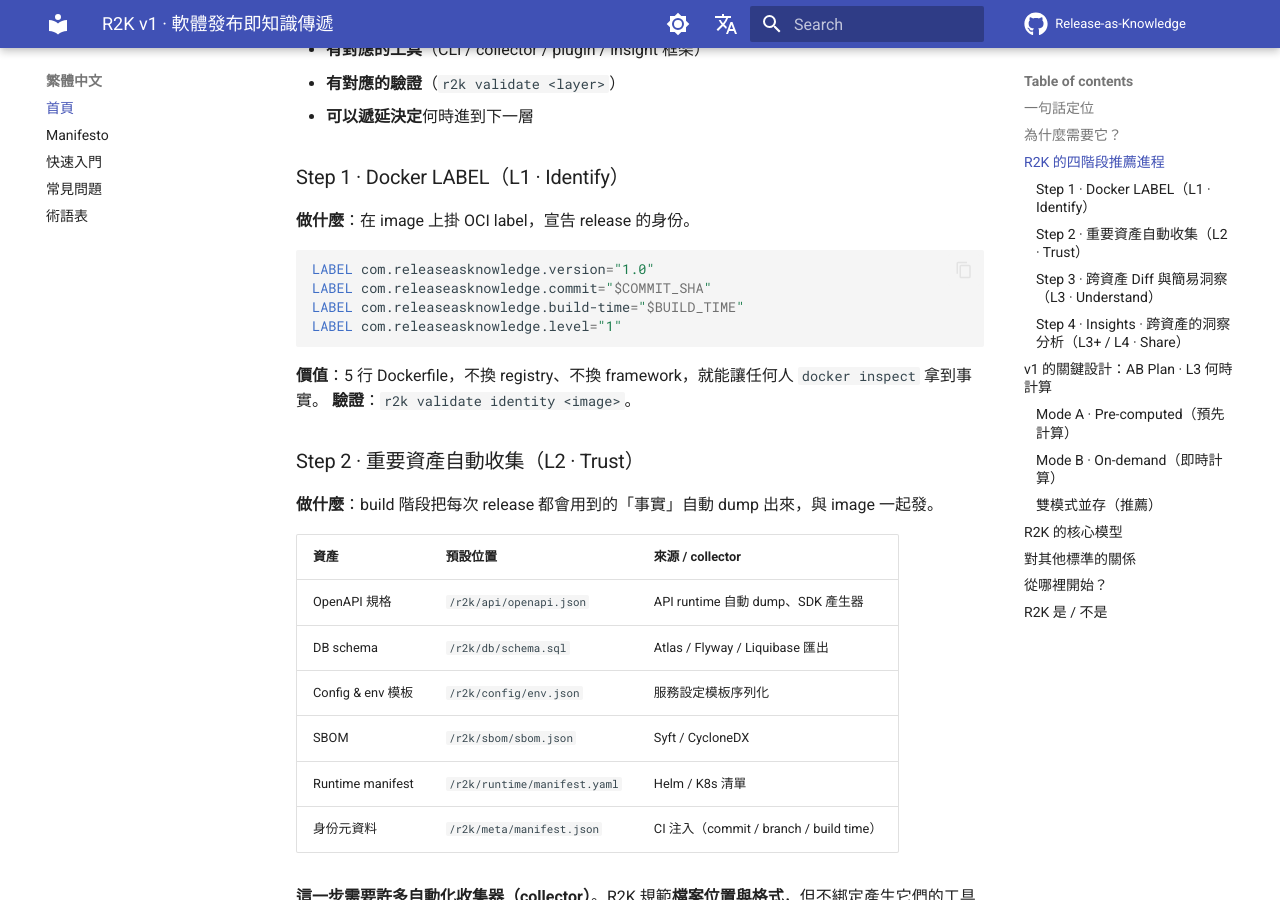
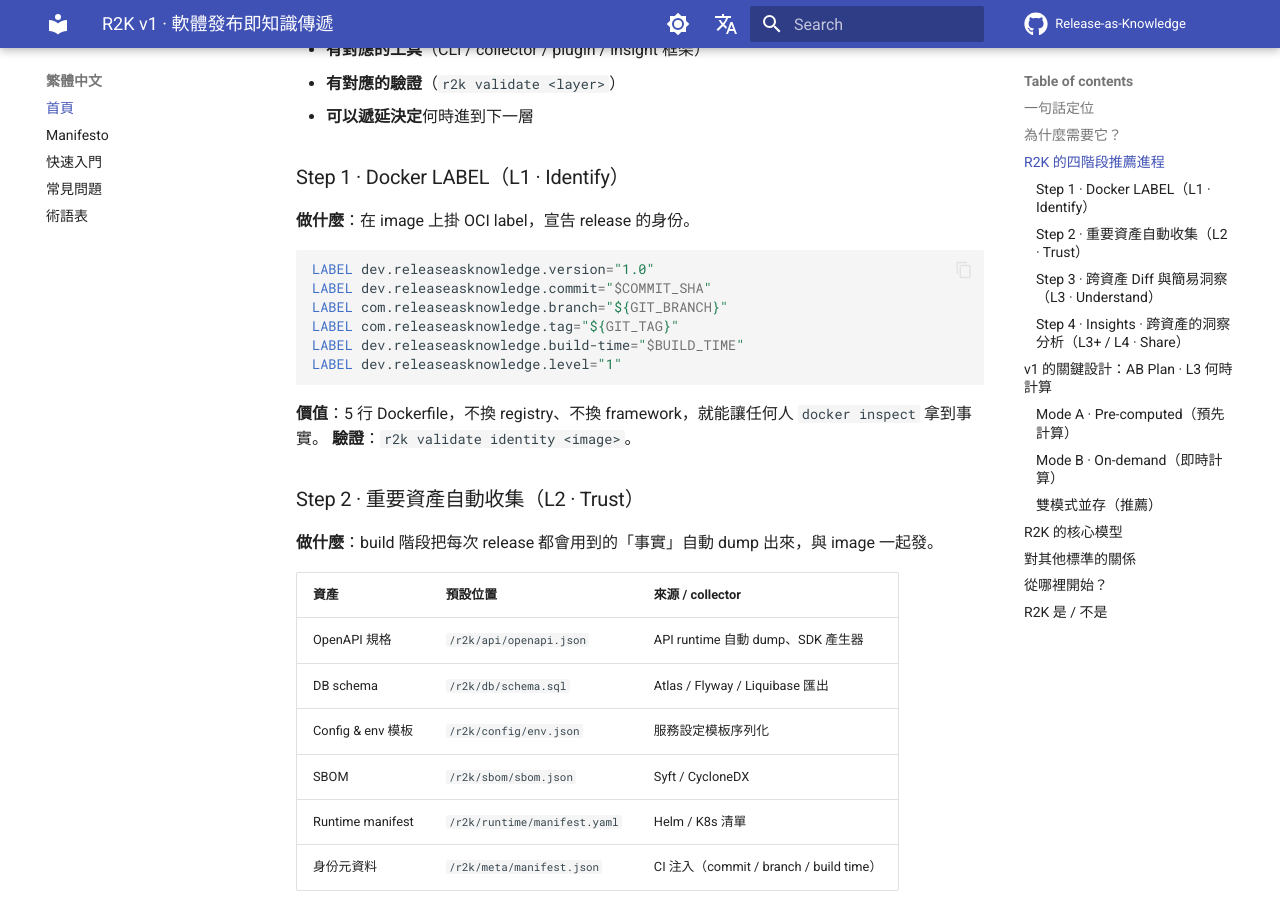
Before and after one commit to enjtorian/release-as-knowledge, an MkDocs documentation site: the page built from docs/zh-tw/index.md, in a window 1280 px wide and 900 px high, scrolled down 1417 px. Built offline with MkDocs 1.6.1 and Material for MkDocs 9.7.7, drawn with Linux system fonts in a browser that asks for light colours; comment, search, counter and statistics services are not loaded.

Commit message:
LABEL com.releaseasknowledge.branch="${GIT_BRANCH}" LABEL com.releaseasknowledge.tag="${GIT_TAG}"

````diff
--- a/docs/zh-tw/index.md
+++ b/docs/zh-tw/index.md
@@ -67,10 +67,12 @@ R2K 的核心動作，是把目前以「binary 釋出」為主的 release 流程
 **做什麼**：在 image 上掛 OCI label，宣告 release 的身份。
 
 ```dockerfile
-LABEL com.releaseasknowledge.version="1.0"
-LABEL com.releaseasknowledge.commit="$COMMIT_SHA"
-LABEL com.releaseasknowledge.build-time="$BUILD_TIME"
-LABEL com.releaseasknowledge.level="1"
+LABEL dev.releaseasknowledge.version="1.0"
+LABEL dev.releaseasknowledge.commit="$COMMIT_SHA"
+LABEL com.releaseasknowledge.branch="${GIT_BRANCH}"
+LABEL com.releaseasknowledge.tag="${GIT_TAG}"
+LABEL dev.releaseasknowledge.build-time="$BUILD_TIME"
+LABEL dev.releaseasknowledge.level="1"
 ```
 
 **價值**：5 行 Dockerfile，不換 registry、不換 framework，就能讓任何人 `docker inspect` 拿到事實。
````
Also changed, not shown: README.md (+2 -0 lines), README.zh-tw.md (+2 -0 lines), docs/index.md (+2 -0 lines), docs/quickstart.md (+4 -0 lines), docs/zh-tw/quickstart.md (+4 -0 lines).
